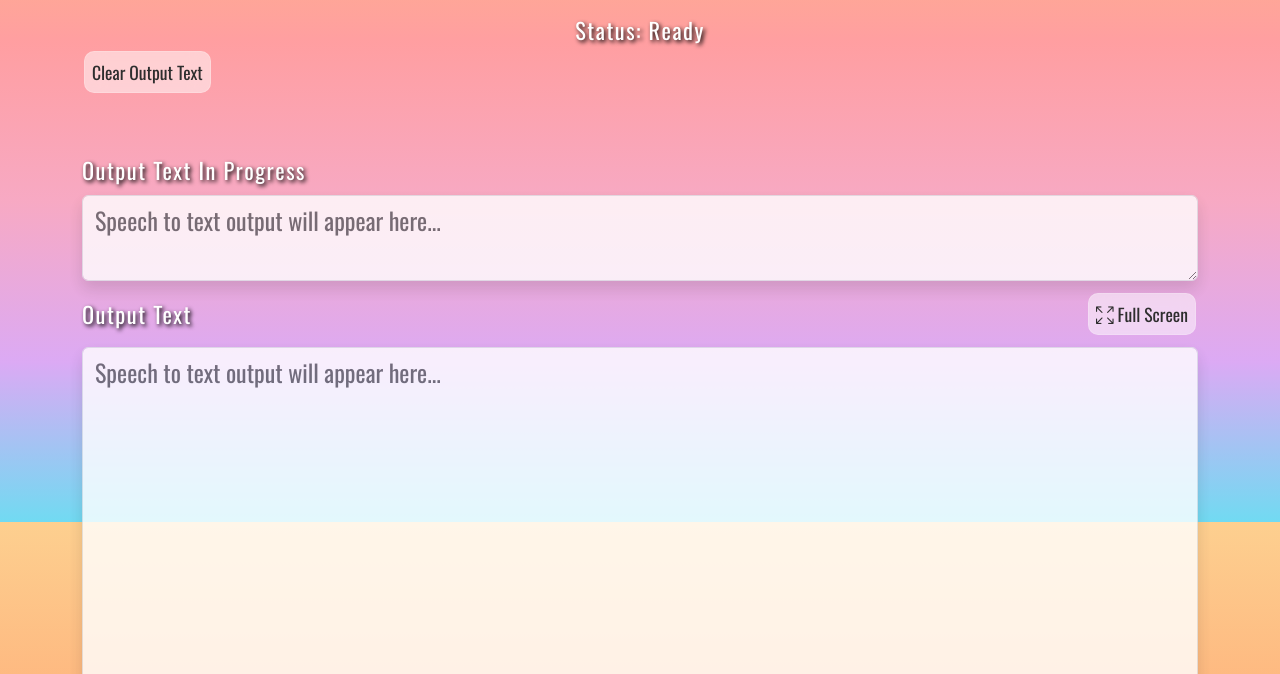
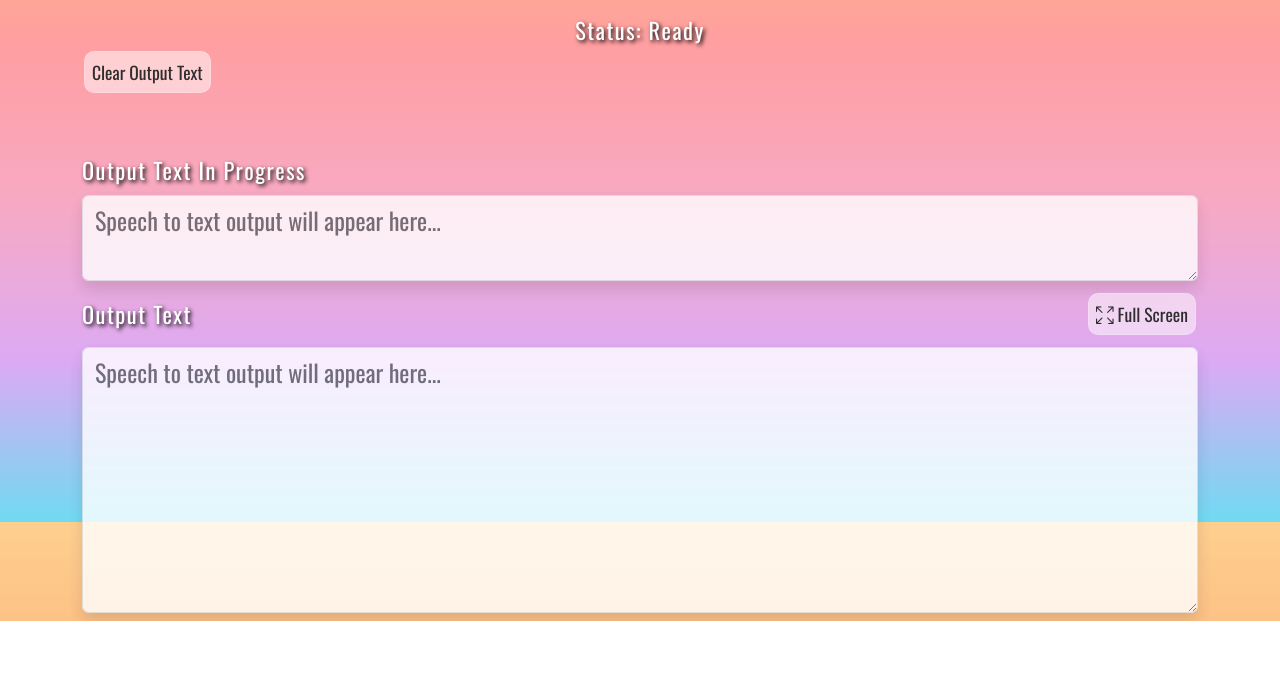
Before and after one commit to warrenkc/speech-utilities, a website built with Vite: page index.html in a window 1280 px wide. Shown: the part 278-952 px from the top of the page. After the commit the page ends 899 px from the top, so only its background shows below. Built offline with nearby package versions, Linux system fonts and the light colour scheme.

Commit message:
Updated output text area to be 7 rows.

```diff
--- a/index.html
+++ b/index.html
@@ -246,7 +246,7 @@
                             <i class="bi bi-arrows-fullscreen"></i> Full Screen
                         </button>
                     </div>
-                    <textarea class="form-control shadow main-textarea-inputs" id="outputText" rows="15" readonly
+                    <textarea class="form-control shadow main-textarea-inputs" id="outputText" rows="7" readonly
                         placeholder="Speech to text output will appear here..."></textarea>
 
                 </div>
```
